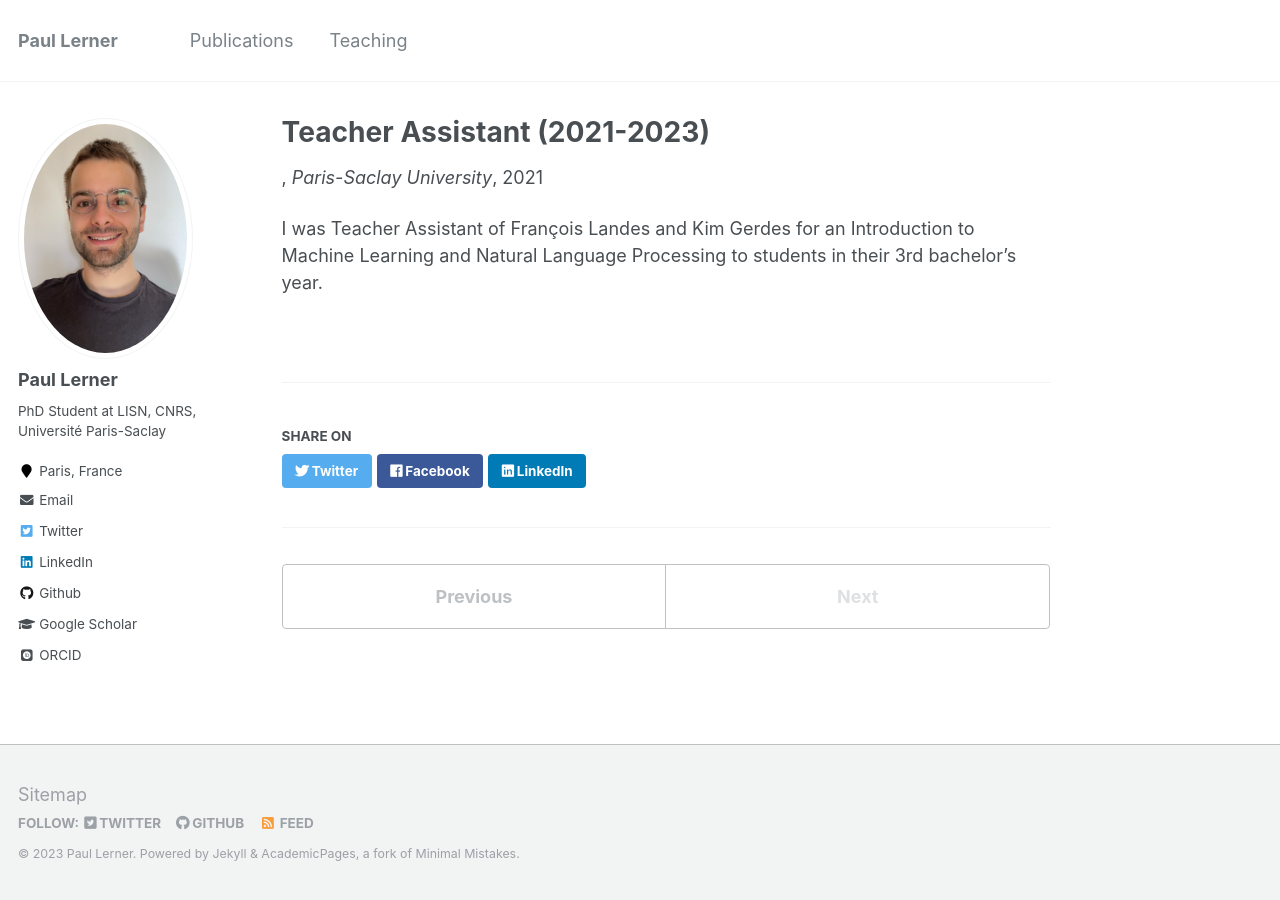
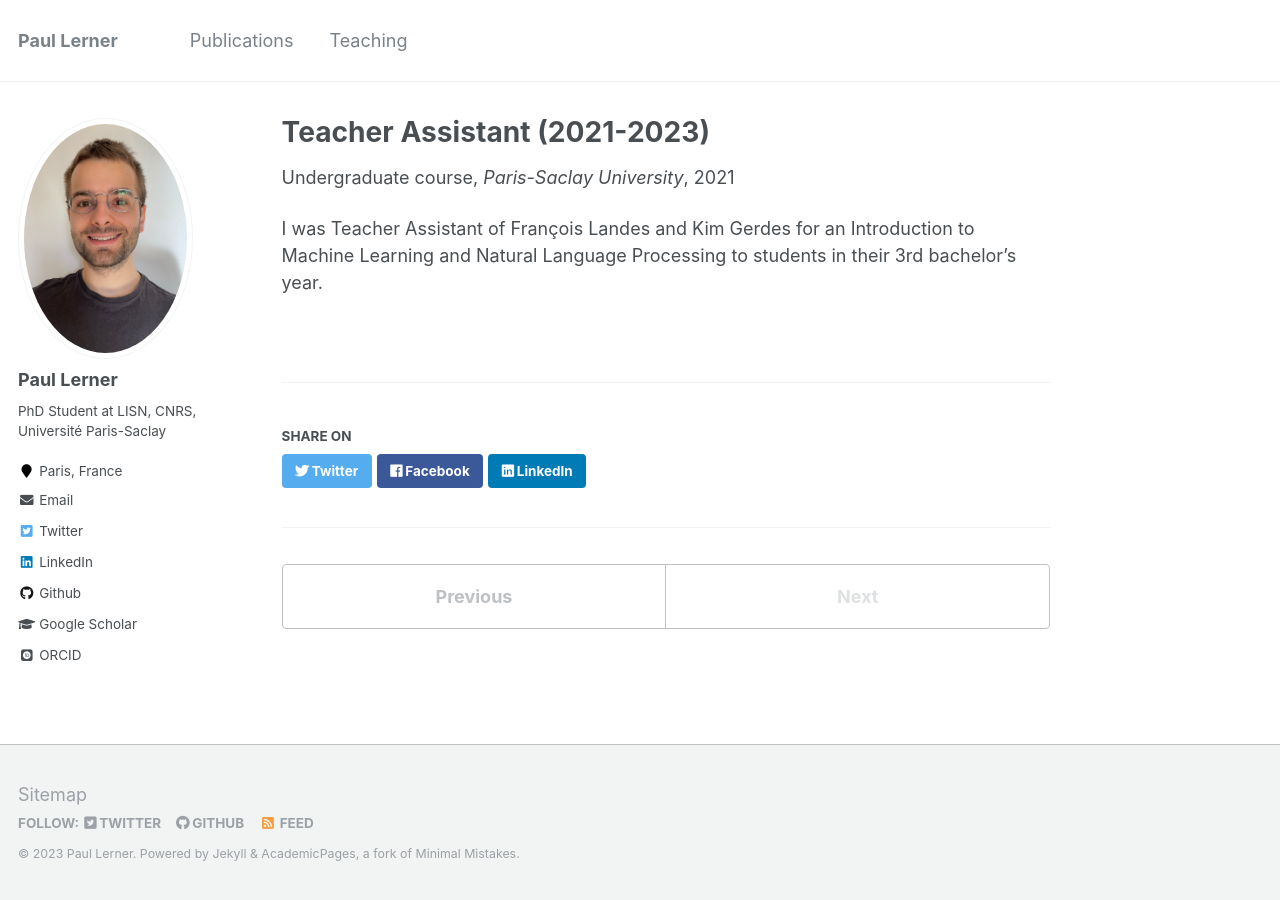
Before and after one commit to PaulLerner/PaulLerner.github.io, a Jekyll site: the page built from _teaching/2021-saclay-ta.md, in a window 1280 px wide. Built offline with Jekyll 4.4.1, drawn with Linux system fonts in a browser that asks for light colours; some web fonts are replaced.

Commit message:
fix saclay course type

```diff
--- a/_teaching/2021-saclay-ta.md
+++ b/_teaching/2021-saclay-ta.md
@@ -1,6 +1,7 @@
 ---
 title: "Teacher Assistant (2021-2023)"
 collection: teaching
+type: "Undergraduate course"
 venue: "Paris-Saclay University"
 date: 2021-10-01
 ---
```
